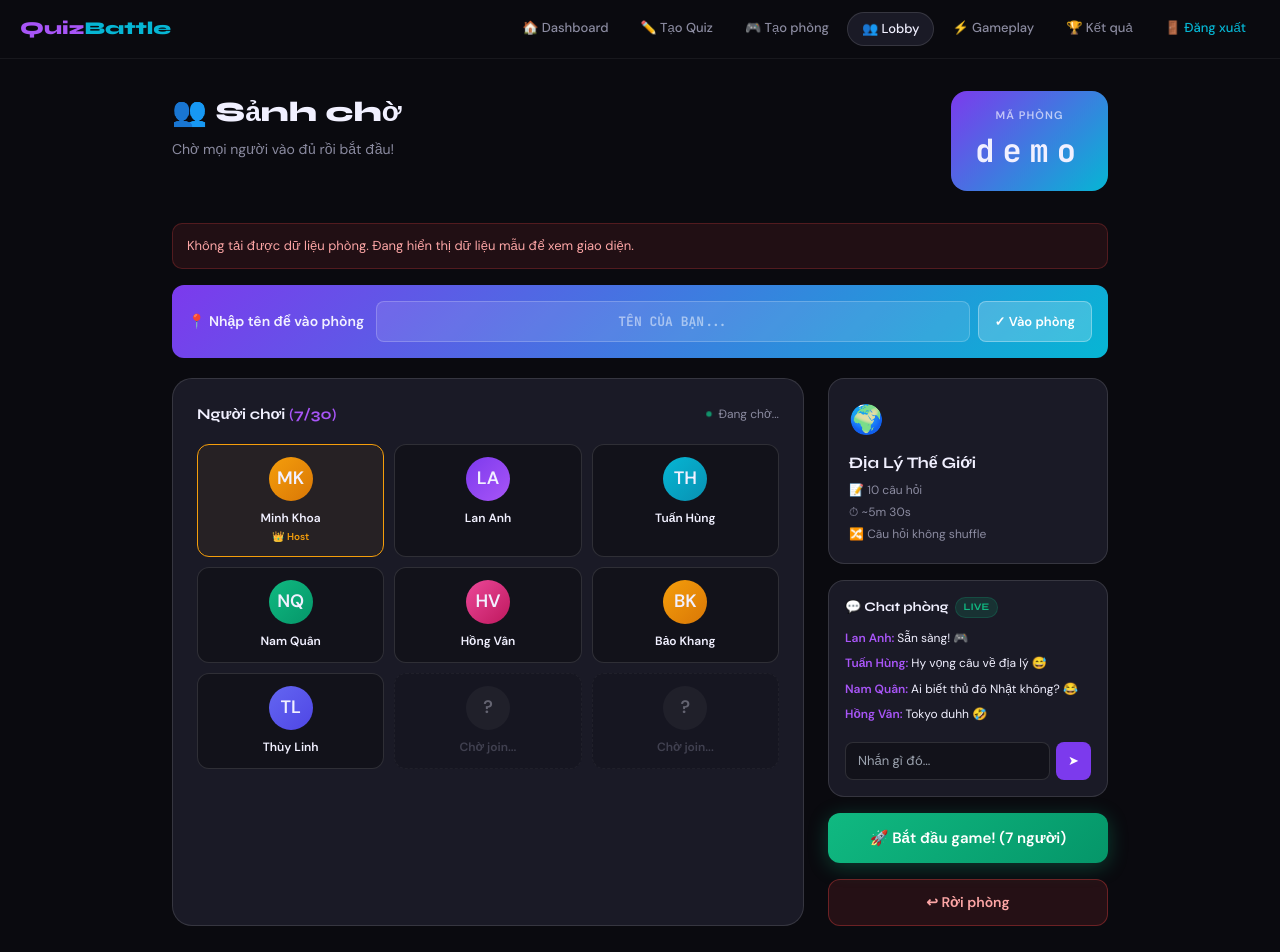
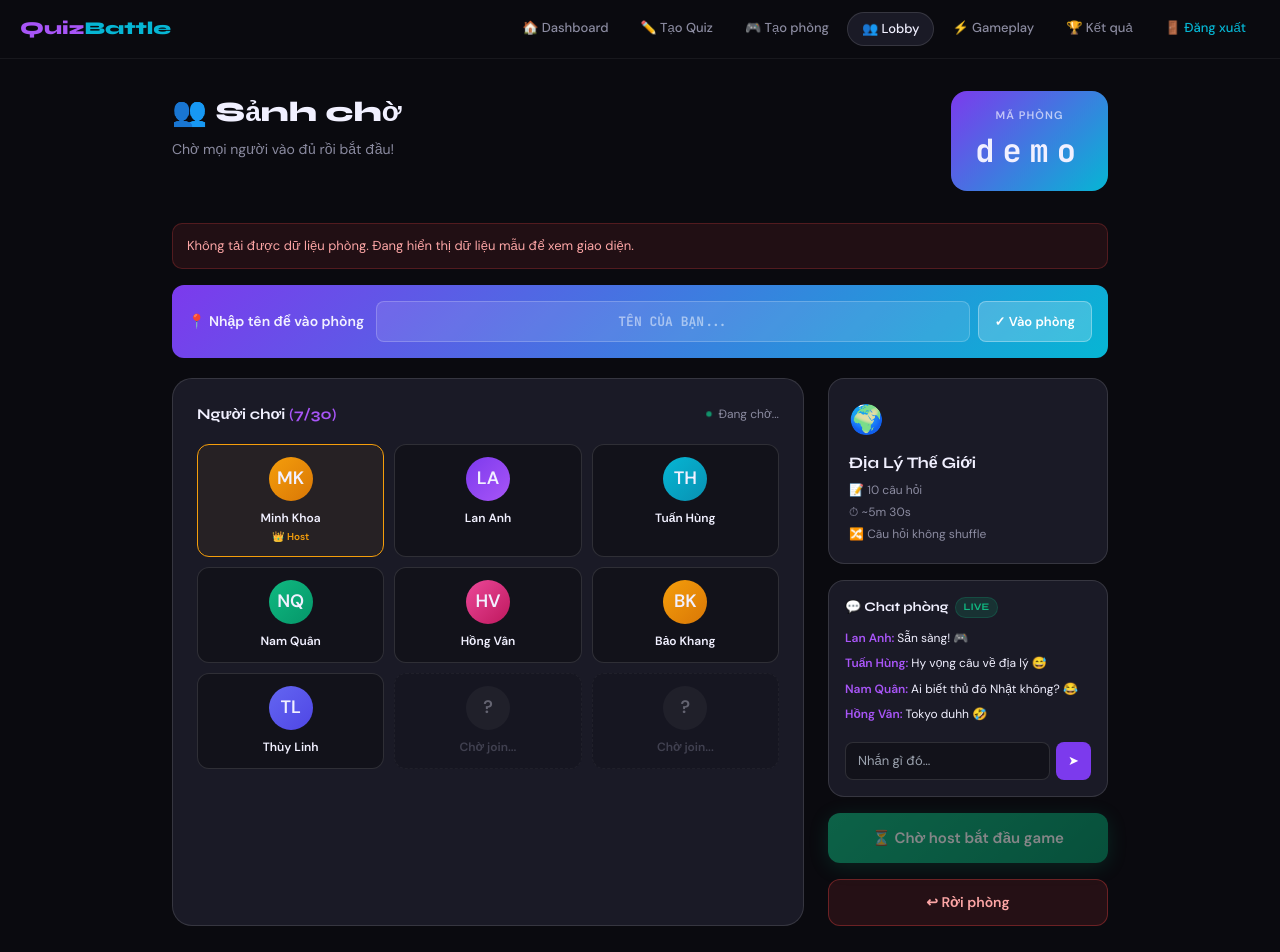
Before and after one commit to Congvinh2005/Quiz-battle, a Next.js app in the folder frontend/: page /room/demo in a window 1280 px wide. Shown: the top 952 px of the page. Built offline with nearby package versions, Linux system fonts and the light colour scheme; no server answers.

Commit message:
hiden button start not host

```diff
--- a/frontend/components/screens/LobbyScreen.tsx
+++ b/frontend/components/screens/LobbyScreen.tsx
@@ -112,6 +112,7 @@ export default function LobbyScreen({ roomCode }: LobbyScreenProps) {
   const maxPlayers = room?.settings?.max_players || 30;
   const emptySlots = Math.max(0, Math.min(2, maxPlayers - displayPlayers.length));
   const isPlaying = room?.status === "PLAYING";
+  const isCurrentUserHost = !!(user?.id && room?.host_id && user.id === room.host_id);
 
   const handleSendChat = (event: FormEvent<HTMLFormElement>) => {
     event.preventDefault();
@@ -146,6 +147,11 @@ export default function LobbyScreen({ roomCode }: LobbyScreenProps) {
   const handleStartGame = async () => {
     if (!room) {
       router.push(`/game/${displayRoomCode}`);
+      return;
+    }
+
+    if (!isCurrentUserHost) {
+      setError("Chỉ host mới có quyền bắt đầu game.");
       return;
     }
 
@@ -281,9 +287,15 @@ export default function LobbyScreen({ roomCode }: LobbyScreenProps) {
             </form>
           </div>
 
-          <button className="btn-start" onClick={handleStartGame} disabled={isStarting || isPlaying || isLeaving}>
-            {isStarting ? "Đang bắt đầu..." : isPlaying ? "Đang chơi" : `🚀 Bắt đầu game! (${displayPlayers.length} người)`}
-          </button>
+          {isCurrentUserHost ? (
+            <button className="btn-start" onClick={handleStartGame} disabled={isStarting || isPlaying || isLeaving}>
+              {isStarting ? "Đang bắt đầu..." : isPlaying ? "Đang chơi" : `🚀 Bắt đầu game! (${displayPlayers.length} người)`}
+            </button>
+          ) : (
+            <button className="btn-start" disabled>
+              ⏳ Chờ host bắt đầu game
+            </button>
+          )}
           <button className="btn-leave" onClick={handleLeaveRoom} disabled={isLeaving}>
             {isLeaving ? "Đang rời phòng..." : "↩ Rời phòng"}
           </button>
```
